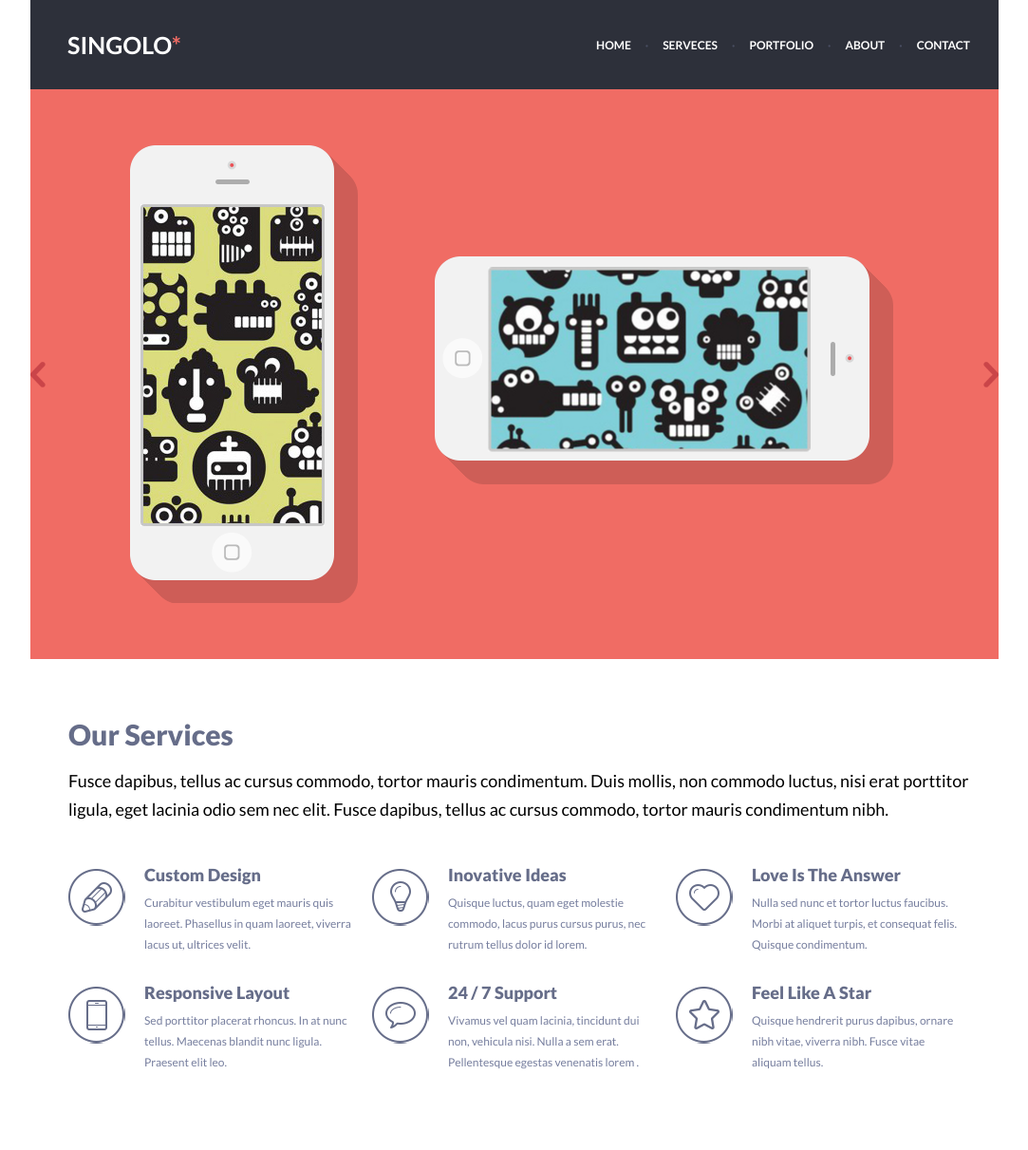
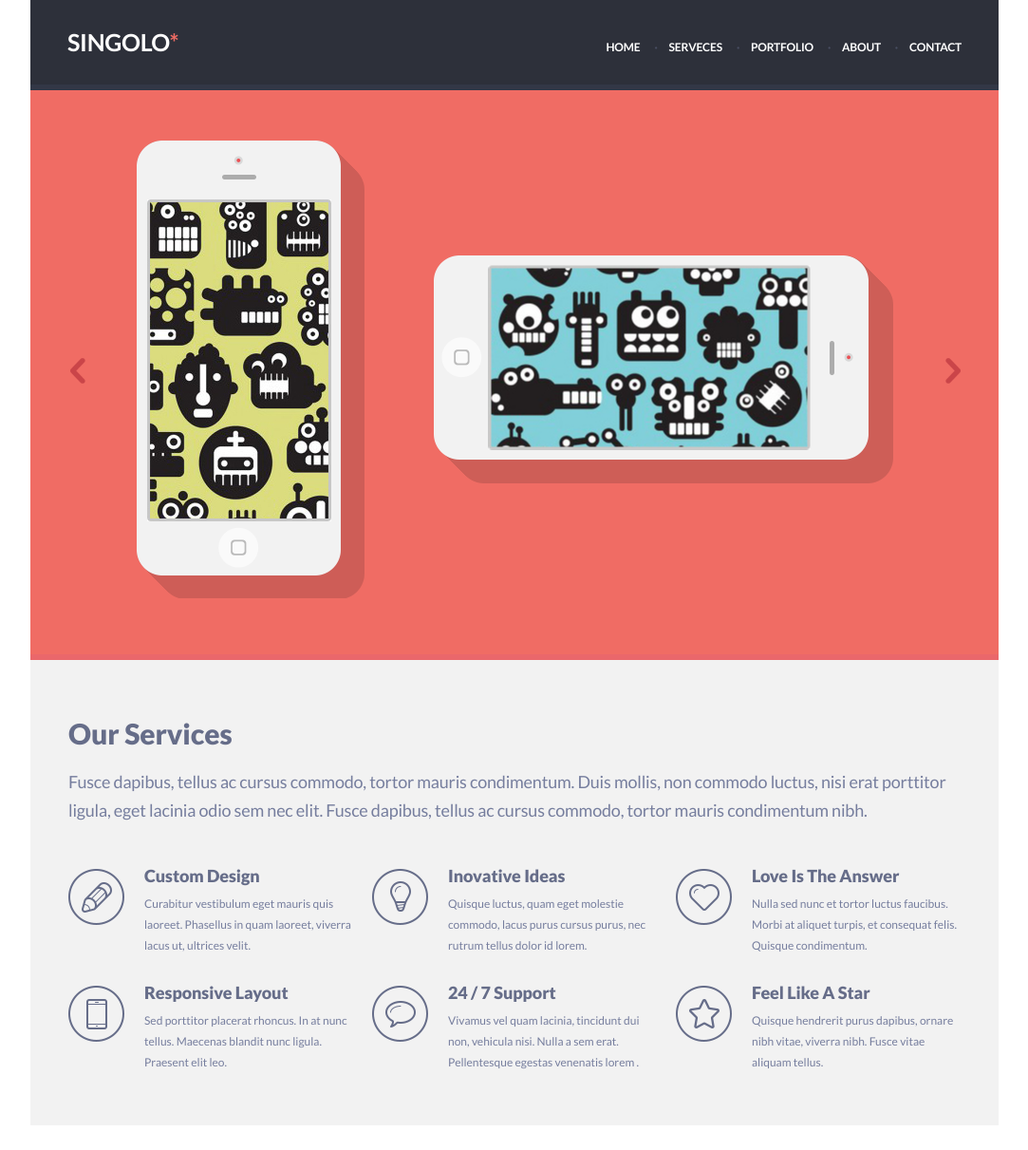
Before and after one commit to shebekocom/singolo, a plain HTML site: page singolo1.html in a window 1280 px wide. Shown: the whole page at 95% size, without its empty margins (98-1181 px from the left). Drawn offline with Linux system fonts and the light colour scheme.

Commit message:
refactor: update styles for pixel perfect

```diff
--- a/singolo1.css
+++ b/singolo1.css
@@ -25,8 +25,14 @@
       -ms-flex-align: center;
           align-items: center;
   width: 100%;
-  height: 94px;
+  height: 95px;
   background-color: #2d303a;
+  -webkit-box-shadow: 0px -6px 0px 0px #323746 inset;
+          box-shadow: 0px -6px 0px 0px #323746 inset;
+}
+
+.header_nav {
+  margin-top: 4px;
 }
 
 .heading {
@@ -40,6 +46,8 @@
   color: #ffffff;
   text-transform: uppercase;
   margin-left: 39px;
+  margin-bottom: 8px;
+  letter-spacing: -0.3px;
 }
 
 .logotype--object {
@@ -58,6 +66,7 @@
   text-transform: uppercase;
   font-size: 12px;
   font-weight: bold;
+  letter-spacing: -0.2px;
 }
 
 .navigation__item a {
@@ -72,11 +81,11 @@
 .navigation__item:not(:first-child)::before {
   content: "·";
   color: #494e62;
-  margin-right: 15px;
+  margin-right: 12px;
 }
 
 .navigation__item:last-child {
-  margin-right: 30px;
+  margin-right: 39px;
 }
 
 .main {
@@ -95,6 +104,18 @@
           align-items: center;
   height: 600px;
   background-color: #f06c64;
+  -webkit-box-shadow: 0px -6px 0px 0px #ea676b inset;
+          box-shadow: 0px -6px 0px 0px #ea676b inset;
+}
+
+.slider__arrow-right {
+  margin-right: 40px;
+  margin-bottom: 10px;
+}
+
+.slider__arrow-left {
+  margin-left: 42px;
+  margin-bottom: 10px;
 }
 
 .arrow-left {
@@ -125,6 +146,8 @@
   position: relative;
   width: 240px;
   height: 482px;
+  bottom: 6px;
+  right: 7px;
 }
 
 .phone-vertical::before {
@@ -141,8 +164,8 @@
   position: relative;
   height: 240px;
   width: 482px;
-  bottom: 125px;
-  left: 90px;
+  bottom: 127px;
+  left: 101px;
 }
 
 .phone-horizontal__shadow {
@@ -150,7 +173,7 @@
   width: 240px;
   height: 482px;
   top: 0px;
-  right: 217px;
+  right: 216px;
   background-image: url("/assets/img/shadow_phone.png");
   -webkit-transform: scale(-1, 1) rotate(270deg);
           transform: scale(-1, 1) rotate(270deg);
@@ -171,8 +194,8 @@
   position: absolute;
   width: 339px;
   height: 194px;
-  top: 135px;
-  right: -38px;
+  top: 134px;
+  right: -37px;
   background-image: url("/assets/img/img_horizontal.jpg");
   background-position: 0px 0px;
   background-repeat: no-repeat;
@@ -180,20 +203,32 @@
           transform: rotate(-90deg);
 }
 
+.our-services {
+  background-color: #f2f2f2;
+  padding-top: 59px;
+  padding-bottom: 30px;
+  -webkit-box-shadow: 0px -6px 0px 0px #ffffff inset;
+          box-shadow: 0px -6px 0px 0px #ffffff inset;
+}
+
 .our-services__wrapper {
-  margin: 61px 30px 0px 40px;
+  margin: 0px 30px 0px 40px;
+  overflow: hidden;
 }
 
 .servises-description__heading {
   font-size: 30px;
   font-weight: 900;
   color: #666d89;
+  letter-spacing: -0.1px;
 }
 
 .servises-description__text {
   font-size: 18px;
   line-height: 30px;
-  margin-top: 16px;
+  margin-top: 18px;
+  letter-spacing: -0.2px;
+  color: #767e9e;
 }
 
 .our-services__features {
@@ -203,19 +238,20 @@
   -ms-flex-wrap: wrap;
       flex-wrap: wrap;
   width: 100%;
-  margin: 48px 40px;
+  margin: 47px 40px 0px 40px;
 }
 
 .feature-item {
   display: -webkit-box;
   display: -ms-flexbox;
   display: flex;
-  margin-bottom: 33px;
+  margin-bottom: 31px;
 }
 
 .featur-item__icon {
   width: 60px;
   height: 60px;
+  background-repeat: no-repeat;
 }
 
 .feature-item:nth-child(1) > .featur-item__icon {
@@ -246,6 +282,7 @@
   width: 220px;
   margin-left: 20px;
   margin-right: 20px;
+  overflow: hidden;
 }
 
 .feature-item__caption {
@@ -253,6 +290,8 @@
   font-weight: 900;
   color: #666d89;
   line-height: 12px;
+  letter-spacing: -0.1px;
+  padding-top: 1px;
 }
 
 .feature-item__description {
```
